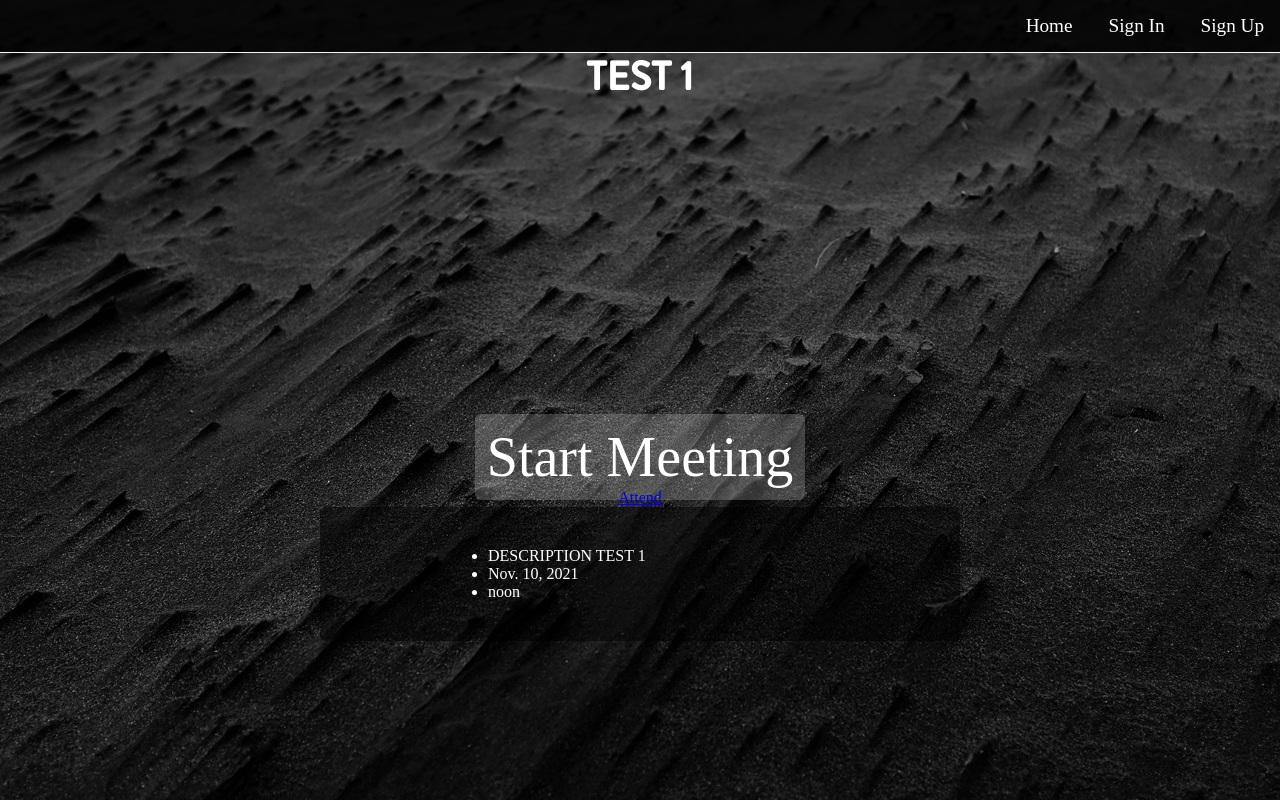
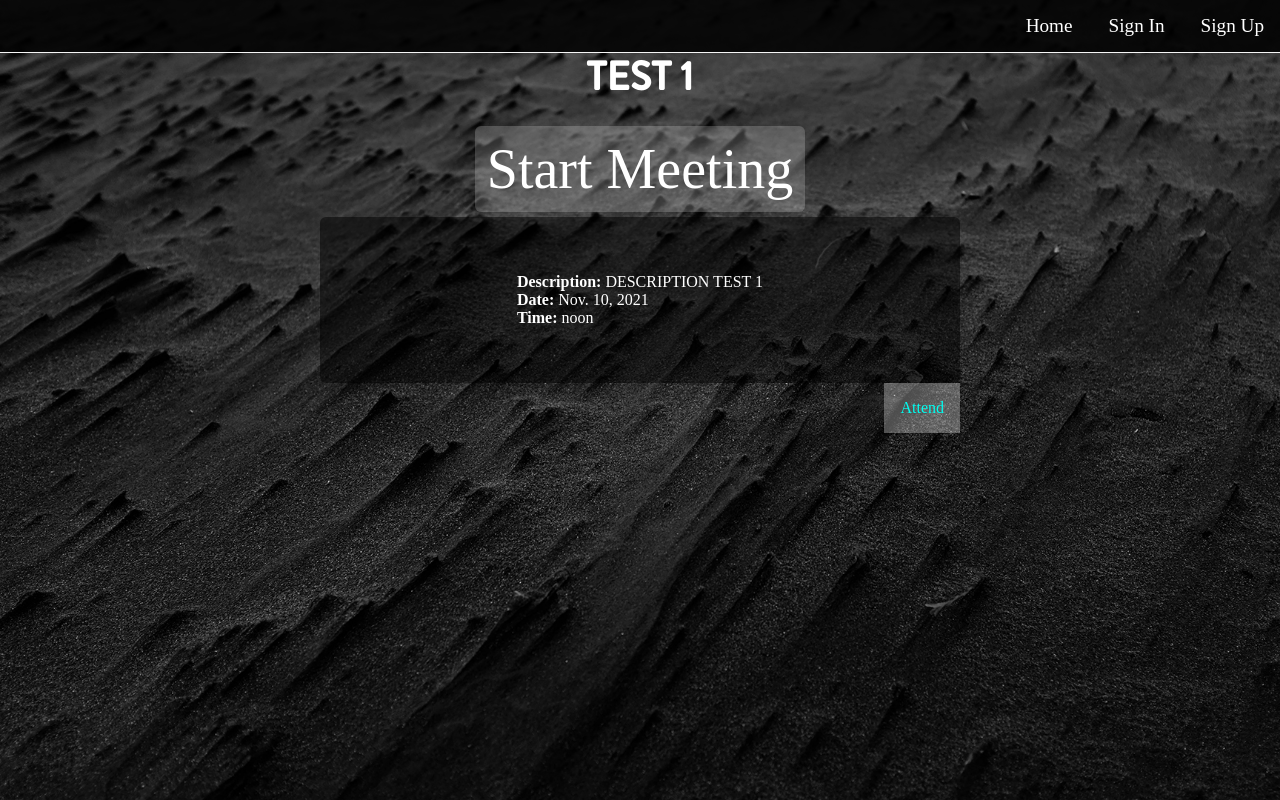
Before and after one commit to Rodrigo-Flores/sansans-to-talk, a Django app: page /event_detail/18/ in a window 1280 px wide. Run offline with Django 3.2, Linux system fonts and the light colour scheme; data comes from the database, SQL or seed files in the repository; both versions use the stored data as it was after the commit.

Commit message:
fixing endblock style error

```diff
--- a/static/css/event_detail.css
+++ b/static/css/event_detail.css
@@ -41,16 +41,14 @@ body {
   width: max-content;
   text-align: center;
   color: rgb(255, 255, 255);
-
 }
 
 .title .but_start {
   font-size: 2em;
-  margin-top: 10em;
+  margin-top: 1em;
   margin-left: auto;
   margin-right: auto;
   color: rgb(255, 255, 255);
-
 }
 
 .meeting {
@@ -58,7 +56,7 @@ body {
   color: white;
   text-align: center;
   text-decoration: none;
-  display: flexbox;
+  display: block;
   font-size: 16px;
   cursor: pointer;
   float: right;
@@ -72,7 +70,7 @@ body {
   border-radius: 6px;
   background-color: rgba(255, 255, 255, 0.2);
   color: black;
-  margin: 0 auto;
+  margin: 0 auto 15vh auto;
   color: rgb(255, 255, 255);
   font-size: 7vh;
   padding: 1.5vh;
@@ -84,19 +82,64 @@ body {
   padding: 1.5vh;
 }
 
-.attendance a {
+.attendance form {
+  background-color: #ff3333;
+  color: white;
+  text-align: center;
+  text-decoration: none;
+  display: block;
+  font-size: 16px;
+  cursor: pointer;
+  float: right;
+  font-weight: bold;
+  padding: 0.5em;
+  margin-top: 1vh;
+}
+
+/* .attendance a {
   color: rgb(255, 255, 255);
   text-decoration: none;
   background-color: rgba(255, 255, 255, 0.3);
   padding: 2vh;
   margin: 15vh;
+} */
+
+/* .attendance form {
+  color: rgb(255, 255, 255);
+  text-decoration: none;
+  background-color: rgba(255, 255, 255, 0.3);
+  padding: 2vh;
+  margin: 15vh;
+} */
+
+#attendance-btn {
+  color: rgb(0, 255, 242);
+  text-decoration: none;
+  background-color: rgba(255, 255, 255, 0.3);
+  padding: 2vh;
+  margin: 0 25%;
+  float: right;
 }
 
-.attendance form {
-  margin: 5vh;
+#attendance-btn:hover {
+  color: rgb(255, 255, 255);
+  text-decoration: none;
+  background-color: rgba(0, 0, 0, 0.3);
+  padding: 2vh;
+  margin: 0 25%;
+  float: right;
 }
 
-.title h1{
+.event {
+  background-color: rgba(0, 0, 0, 0.5);
+  border-radius: 6px;
+  width: 50%;
+  margin: 0 auto;
+  padding: 2vh;
+  margin-top: 2vh;
+}
+
+.title h1 {
   font-family: "Brandon Medium";
   font-size: 2.5em;
   text-align: center;
@@ -104,21 +147,19 @@ body {
   color: rgb(255, 255, 255);
 }
 
-.event {
-  background-color: rgba(0, 0, 0, 0.5);
-  padding: 2vh;
-  margin: 2vh;
-  border-radius: 6px;
-  width: 50%;
-  margin: 0 auto;
-}
 
 .event ul {
   font-family: "Brand Medium";
   align-content: left;
   text-align: left;
   width: 50%;
-  margin: 3vh auto;
+  margin: 5vh auto;
   color: rgb(255, 255, 255);
+  max-width: max-content;
+}
 
+.event li {
+  overflow: hidden;
+  text-overflow: ellipsis;
+  word-break: break-all;
 }
--- a/templates/objects/attendance_confirmation.html
+++ b/templates/objects/attendance_confirmation.html
@@ -2,6 +2,7 @@
 {% block title %}<title>Attend Confirmation</title>{% endblock title %}
 
 {% load static %}
+{% block styles %}
 <link rel="stylesheet" type="text/css" href="{% static 'css/attendance_confirmation.css' %}">
 {% endblock styles %}
 
--- a/templates/objects/event_detail.html
+++ b/templates/objects/event_detail.html
@@ -1,8 +1,8 @@
 {% extends '../index.html'%}
 {% block title %} <title>{{ events.event_name }}</title> {% endblock %}
 
+{% load static %}
 {% block styles %}
-{% load static %}
 <link rel="stylesheet" type="text/css" href="{% static 'css/event_detail.css' %}">
 {% endblock styles %}
 
@@ -13,21 +13,20 @@
             <a id="meeting" href="https://meet.google.com/new/" target="_blanck">Start Meeting</a>
         </div>
     </div>
+    <div></div>
+    <div class="event">
+        <ul>
+            <li><strong>Description: </strong>{{ events.event_description }}</li>
+            <li><strong>Date: </strong>{{ events.event_date }}</li>
+            <li><strong>Time: </strong>{{ events.event_time }}</li>
+        </ul>
+    </div>
     <div class="attendace">
         <form method="get">
             {% csrf_token %}
             <input type="hidden" name="user" value="{{ current_user }}">
             <input type="hidden" name="event_id" value="{{ events.event_id }}">
-            <!-- <input type="hidden" name="value" value="attend" readonly>  -->
-            <!-- <button type="submit" name="attend" value="attend">Attend</button> -->
-            <a href="{% url 'attendance' events.event_id %}" type="submit">Attend</a>
+            <a id="attendance-btn" href="{% url 'attendance' events.event_id %}" type="submit">Attend</a>
         </form>
     </div>
-    <div class="event">
-        <ul>
-            <li>{{ events.event_description }}</li>
-            <li>{{ events.event_date }}</li>
-            <li>{{ events.event_time }}</li>
-        </ul>
-    </div>
 {% endblock %}
```
Also changed, not shown: STT_data.db.
